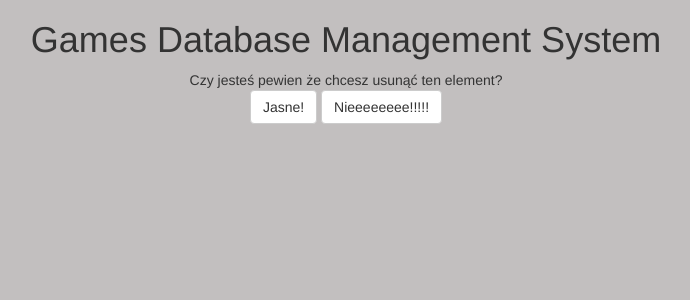
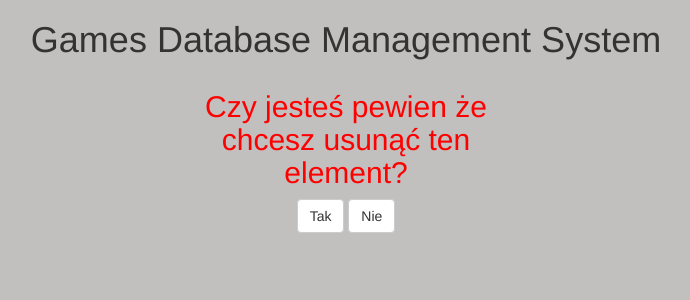
Before and after one commit to szymon112233/GDMS, a Django app: page /tryremove/1 in a window 1280 px wide. Shown: the top 300 px of the page, without its empty margins (294-984 px from the left). Run offline with Django 3.2, Linux system fonts and the light colour scheme; a user stored in the database is signed in; some libraries are stand-ins or nearby versions.

Commit message:
- Przetłumaczenie pozostałych anglojęzycznych fragmentów na polski - Poprawione wyświetlanie panelu bocznego przy małym rozmiarze okna - Poprawione wyświetlanie tabeli przy małym rozmiarze okna - Przeredagowane komunikaty o nieodpowiedniej ścieżce oraz potwierdzeniu wprowadzenia zmian w tabeli

```diff
--- a/mainGDMS/templates/mainGDMS/confirm.html
+++ b/mainGDMS/templates/mainGDMS/confirm.html
@@ -14,9 +14,9 @@
 	<div class="container">
 		<div class="row">
     		<div class="col" style="width: 30%; margin: 0 auto; text-align: center;">
-        		Czy jesteś pewien że chcesz usunąć ten element?
-                <button type="button" onclick="window.location.href='/remove/{{whatToRemove}}'" class="save btn btn-default">Jasne!</button>
-                <button type="button" onclick="window.location.href='/browse'" class="save btn btn-default">Nieeeeeeee!!!!!</button>
+        		<h2 style="color:#FF0000">Czy jesteś pewien że chcesz usunąć ten element?</h2>
+                <button type="button" onclick="window.location.href='/remove/{{whatToRemove}}'" class="save btn btn-default" position="fixed">Tak</button>
+		<button type="button" onclick="window.location.href='/browse'" class="save btn btn-default" position="fixed">Nie</button>
    			</div>
 		</div>
 	</div>
--- a/mainGDMS/templates/mainGDMS/editRecord.html
+++ b/mainGDMS/templates/mainGDMS/editRecord.html
@@ -15,9 +15,9 @@
 			<h1>Dodaj/edytuj element {{name}}</h1>
     		<form method="POST" class="enemy-form">{% csrf_token %}
         	{{ form.as_p }}
-        		<button type="submit" class="save btn btn-default">Save</button>
-				<button type="reset" class="save btn btn-default">Reset</button>
-				<button type="button" onclick="window.location.href='/browse'" class="save btn btn-default">Discard</button>
+        		<button type="submit" class="save btn btn-default">Zapisz</button>
+				<button type="reset" class="save btn btn-default">Resetuj</button>
+				<button type="button" onclick="window.location.href='/browse'" class="save btn btn-default">Odrzuć</button>
 			</form>
 </body>
 
--- a/mainGDMS/templates/mainGDMS/login.html
+++ b/mainGDMS/templates/mainGDMS/login.html
@@ -19,7 +19,7 @@
                         <form method="post">
                         {% csrf_token %}
                         {{ form.as_p }}
-                        <button type="submit" class="btn btn-primary btn-md" >Sign in</button>
+                        <button type="submit" class="btn btn-primary btn-md" >Zaloguj się</button>
                         </form>
         		</div>
    			</div>
--- a/mainGDMS/templates/mainGDMS/logout.html
+++ b/mainGDMS/templates/mainGDMS/logout.html
@@ -14,8 +14,8 @@
 	<div class="container">
 		<div class="row">
     		<div class="col" style="width: 30%; margin: 0 auto; text-align: center;">
-              You have succesfully log out<br>
-              You can relogin <a href = '/'>here</a>.
+              Wylogowanie przebiegło pomyślnie<br>
+              Możesz ponownie zalogować się <a href = '/'>tu</a>.
    			</div>
    			</div>
 		</div>
--- a/mainGDMS/templates/mainGDMS/permissionDenied.html
+++ b/mainGDMS/templates/mainGDMS/permissionDenied.html
@@ -14,8 +14,8 @@
 	<div class="container">
 		<div class="row">
     		<div class="col" style="width: 30%; margin: 0 auto; text-align: center;">
-              <h1>PERMISSION DENIED</h1>
-              You can relogin <a href = '/'>here</a>.
+              <h1>BRAK DOSTĘPU</h1>
+              Aby się przelogować naciśnij <a href = '/'>tutaj</a>.
    			</div>
 		</div>
 	</div>
```
Also changed, not shown: mainGDMS/templates/mainGDMS/edit.html (line endings or trailing spaces).
